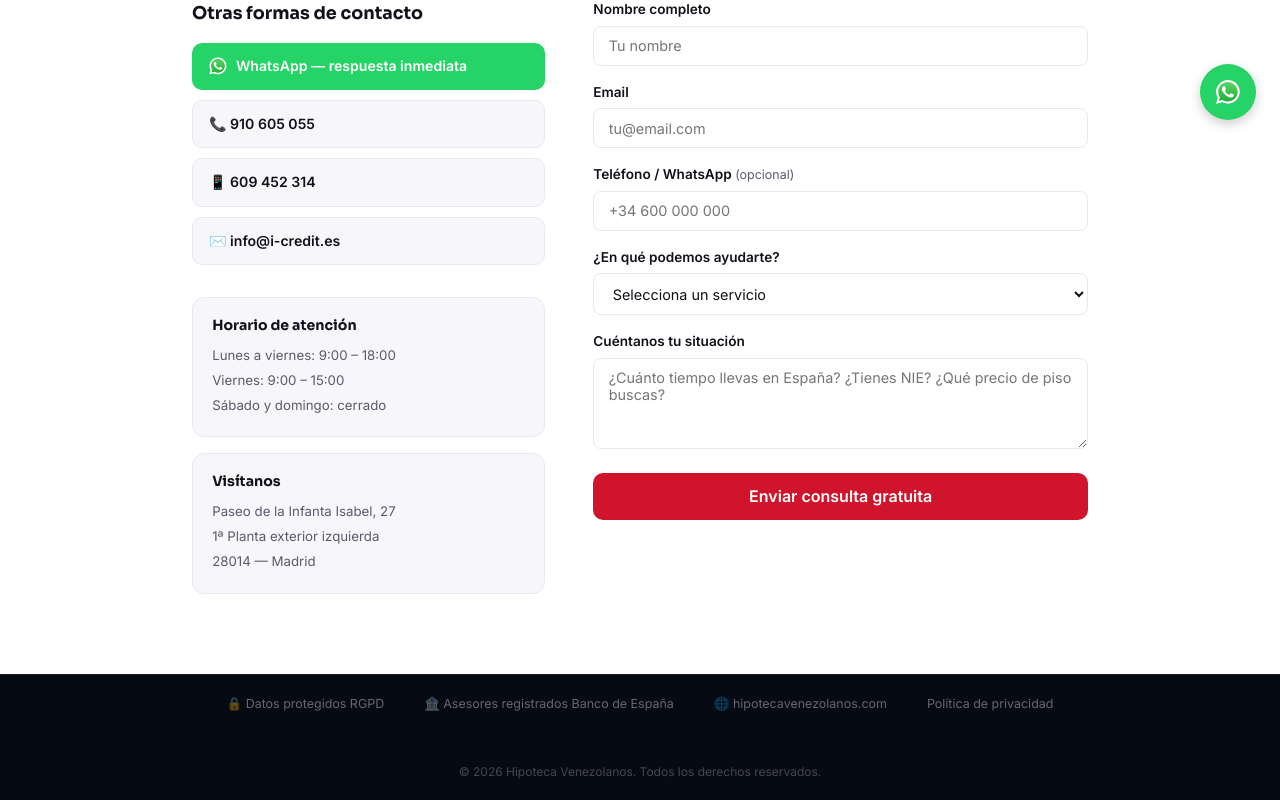
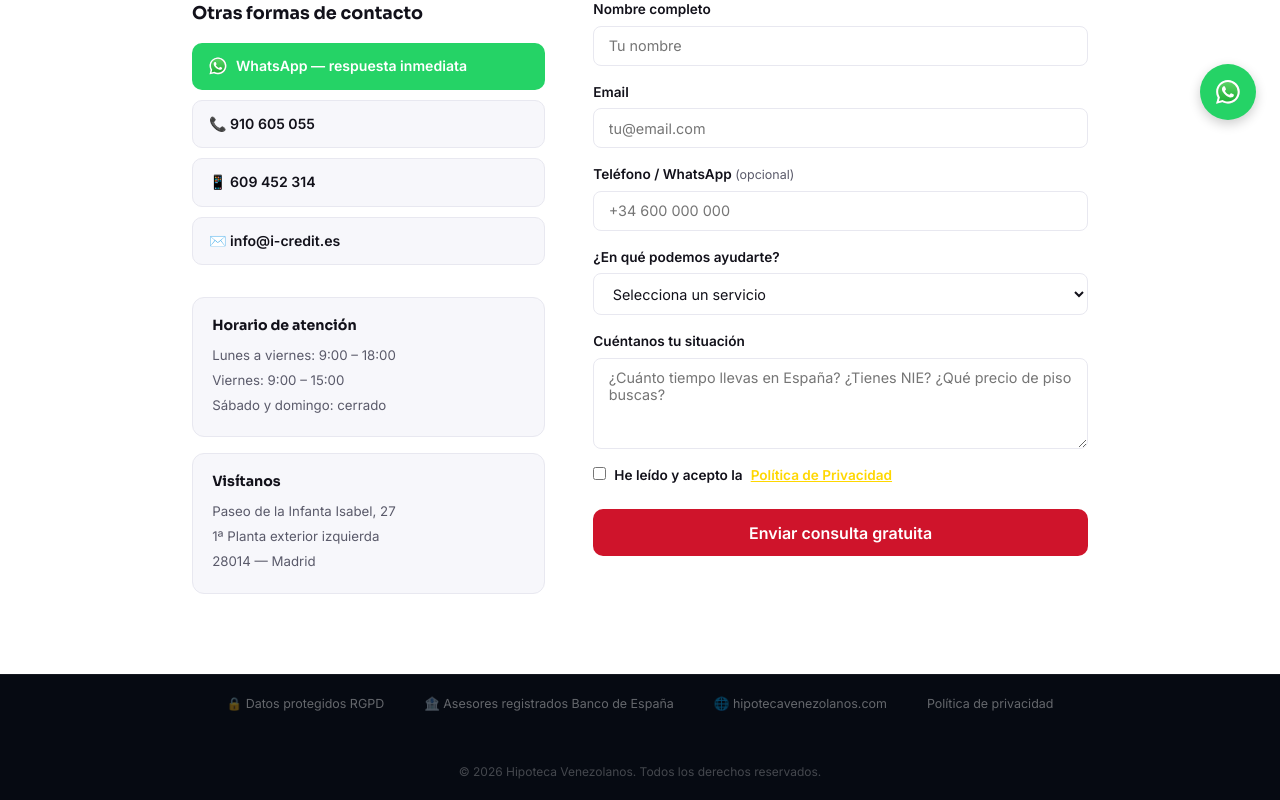
Before and after one commit to winiffer3/hipoteca-venezolanos-web, a React (Vite) app: page /contacto in a window 1280 px wide. Shown: the part 656-1456 px from the top of the page. Built offline with nearby package versions, Linux system fonts and the light colour scheme.

Commit message:
feat: añadir checkbox de aceptación de política de privacidad en formulario

```diff
--- a/src/App.css
+++ b/src/App.css
@@ -1052,6 +1052,27 @@
   border-color: var(--red);
 }
 
+.checkbox-label {
+  display: flex;
+  align-items: flex-start;
+  gap: 8px;
+  font-size: 0.82rem;
+  color: var(--text);
+  cursor: pointer;
+  line-height: 1.5;
+}
+
+.checkbox-label input[type="checkbox"] {
+  margin-top: 2px;
+  accent-color: var(--gold);
+  flex-shrink: 0;
+}
+
+.checkbox-label a {
+  color: var(--gold);
+  text-decoration: underline;
+}
+
 #form-submit {
   background: var(--red);
   color: #ffffff;
--- a/src/pages/Contacto.jsx
+++ b/src/pages/Contacto.jsx
@@ -1,6 +1,7 @@
 import { useState } from 'react'
 
 export default function Contacto() {
+  const [terms, setTerms] = useState(false)
   const [enviado, setEnviado] = useState(false)
   const [enviando, setEnviando] = useState(false)
   const [errores, setErrores] = useState({})
@@ -44,6 +45,10 @@
       nuevosErrores.mensaje = 'Cuéntanos tu situación para poder ayudarte'
     } else if (form.mensaje.trim().length < 20) {
       nuevosErrores.mensaje = 'Por favor añade un poco más de detalle (mínimo 20 caracteres)'
+    }
+
+    if (!terms) {
+      nuevosErrores.terms = 'Debes aceptar la Política de Privacidad para continuar'
     }
 
     return nuevosErrores
@@ -213,6 +218,22 @@
                 {errores.mensaje && <span className="error-msg">{errores.mensaje}</span>}
               </div>
 
+              <div className="form-group">
+                <label className="checkbox-label">
+                  <input
+                    type="checkbox"
+                    checked={terms}
+                    onChange={(e) => {
+                      setTerms(e.target.checked)
+                      setErrores({ ...errores, terms: '' })
+                    }}
+                  />
+                  He leído y acepto la{' '}
+                  <a href="/privacidad" target="_blank" rel="noopener noreferrer">Política de Privacidad</a>
+                </label>
+                {errores.terms && <span className="error-msg">{errores.terms}</span>}
+              </div>
+
               <button type="submit" id="form-submit" disabled={enviando}>
                 {enviando ? 'Enviando...' : 'Enviar consulta gratuita'}
               </button>
```
